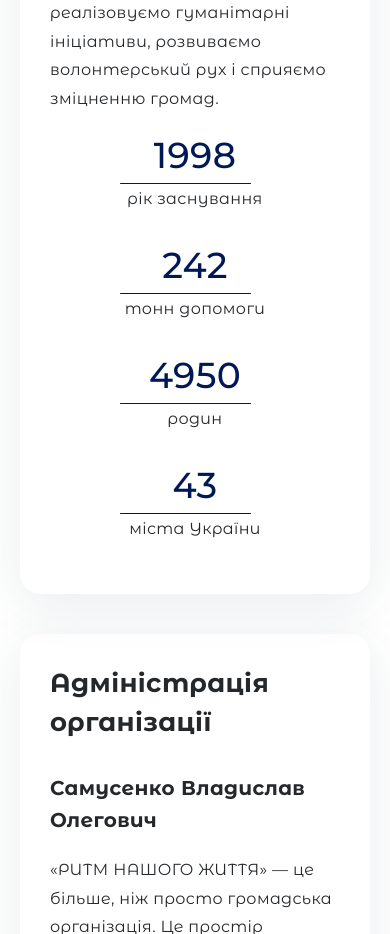
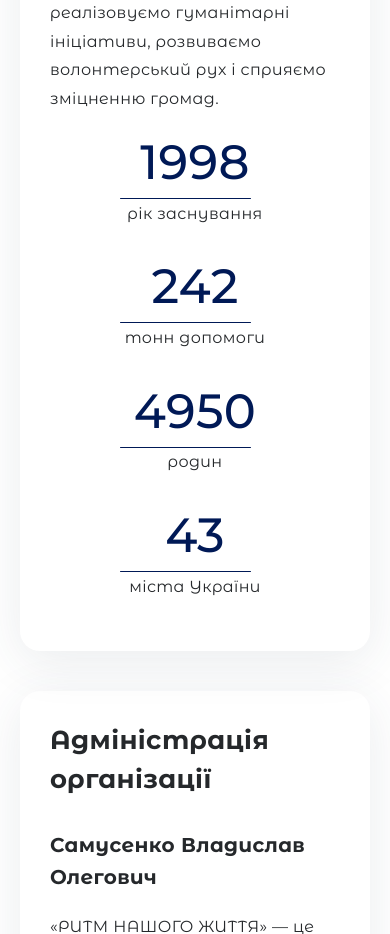
Before and after one commit to NekoTyan20/rhythm-of-life-site, a website built with Parcel: page index.html in a window 390 px wide. Shown: the part 1160-2094 px from the top of the page. Built offline with nearby package versions, Linux system fonts and the light colour scheme.

Commit message:
'ChangeYearSize'

```diff
--- a/src/scss/base/_headlines.scss
+++ b/src/scss/base/_headlines.scss
@@ -163,7 +163,11 @@
   text-align: center;
   color: variables.$dark-blue-accent-color;
   font-weight: 500;
-  font-size: clamp(36px, 5vw, 40px);
+  font-size: clamp(48px, 5vw, 40px);
+
+  @media screen and (width >= 480px){
+    font-size: clamp(36px, 5vw, 40px);
+  }
 }
 
 .form-title {
```
Also changed, not shown: dist/css/main.css, 1 other file.
